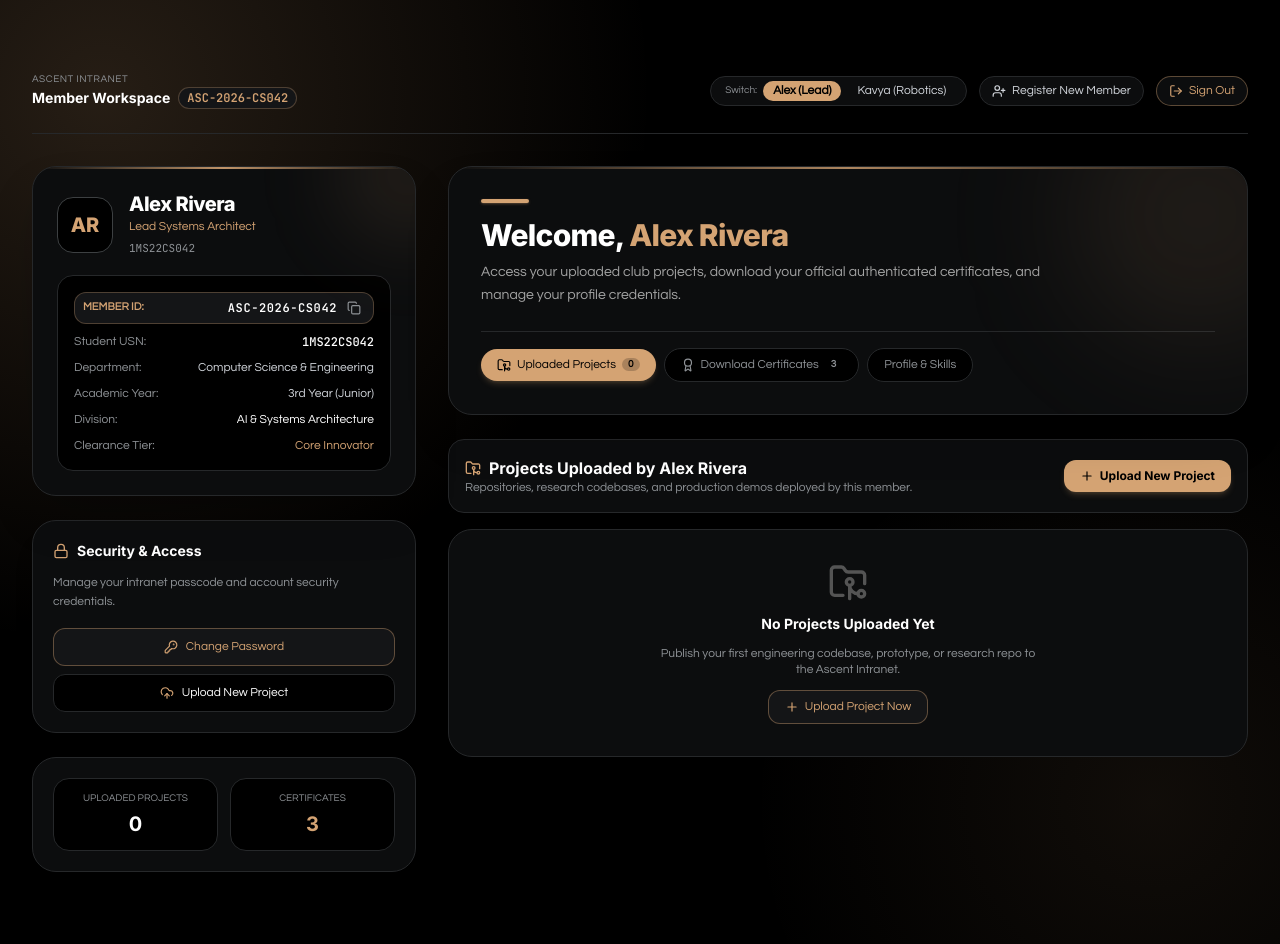
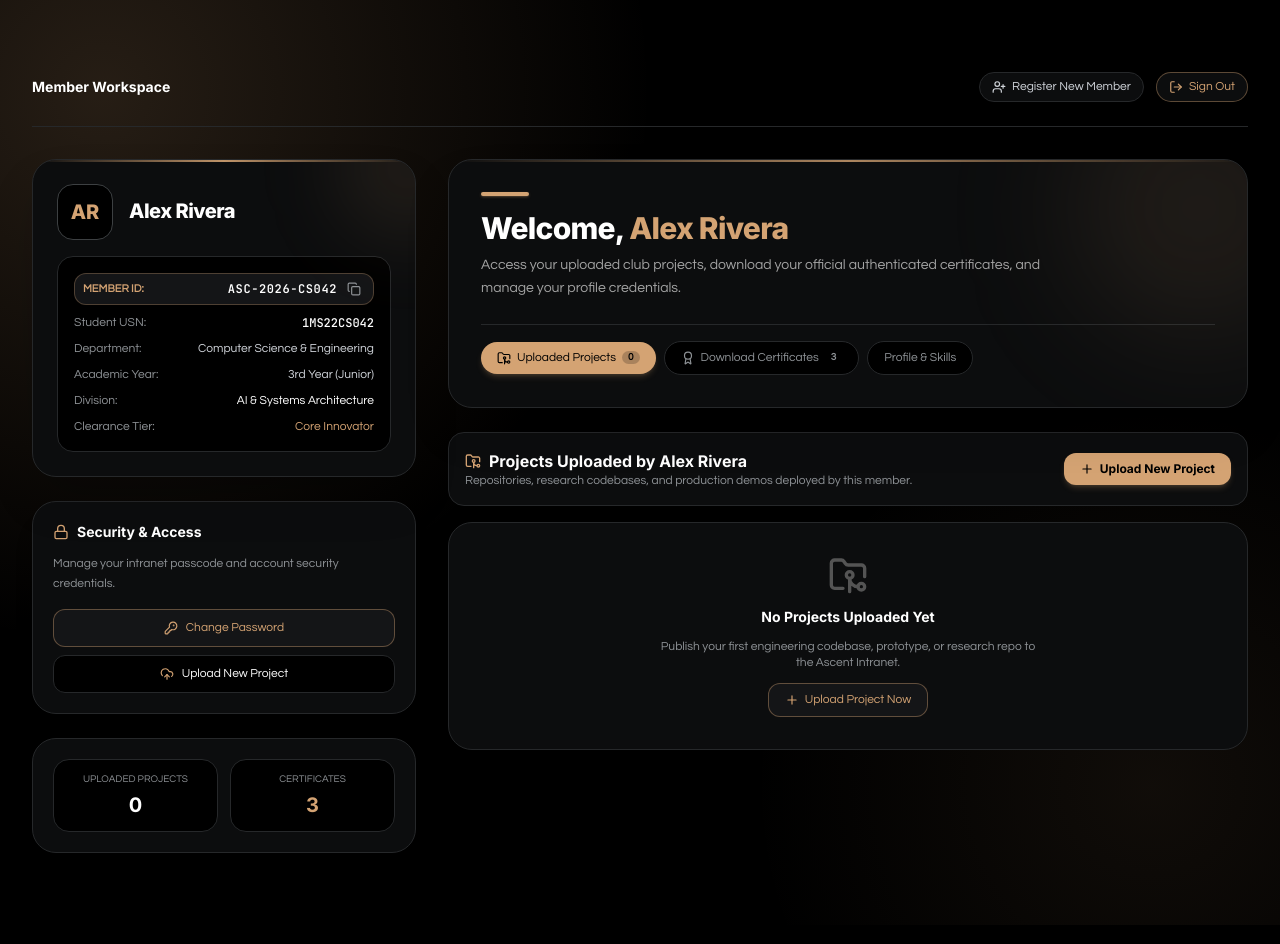
Before and after one commit to harshuverse/member-profile, a React (Vite) app: page / in a window 1280 px wide. Both pictures are taken after a click on the button "Login". Built offline with nearby package versions, Linux system fonts and the light colour scheme.

Commit message:
refactor: clean up UI components and project data
Remove redundant project mock data, simplify authentication and registration headers, and strip excessive workspace navigation controls to streamline the UI.

```diff
--- a/src/components/LoginPage.tsx
+++ b/src/components/LoginPage.tsx
@@ -47,9 +47,6 @@ export function LoginPage({ onLoginClick, onNavigateToRegistration }: LoginPageP
               <h2 className="font-heading text-2xl sm:text-3xl font-extrabold text-white tracking-tight">
                 Member Login
               </h2>
-              <p className="font-subheading text-xs sm:text-sm text-[#8E9296] mt-1.5 leading-relaxed">
-                Fueling ideas, shaping futures. Enter your credentials to access Ascent projects, division workspaces, and exclusive resources.
-              </p>
             </div>
 
             {/* Login Form */}
--- a/src/components/MemberPortal.tsx
+++ b/src/components/MemberPortal.tsx
@@ -319,45 +319,13 @@ export function MemberPortal({
       {/* Top Controls Bar */}
       <div className="flex flex-col sm:flex-row items-stretch sm:items-center justify-between gap-4 pb-6 mb-8 border-b border-[#26282A]">
         <div>
-          <span className="text-[10px] font-subheading text-[#8E9296] uppercase tracking-wider block">
-            Ascent Intranet
-          </span>
-          <h2 className="text-sm font-heading font-bold text-white flex items-center gap-2">
-            <span>Member Workspace</span>
-            <span className="text-xs px-2 py-0.5 rounded-full bg-[#141517] text-[#D4A373] border border-[#D4A373]/30 font-mono-tech">
-              {activeProfile.id}
-            </span>
+          <h2 className="text-sm font-heading font-bold text-white">
+            Member Workspace
           </h2>
         </div>
 
-        {/* Member Switcher & Global Navigation */}
+        {/* Global Navigation */}
         <div className="flex flex-wrap items-center justify-end gap-2 sm:gap-3">
-          <div className="flex items-center gap-1.5 px-2.5 py-1 bg-[#0C0D0E] border border-[#26282A] rounded-full">
-            <span className="text-[10px] font-subheading text-[#8E9296] pl-1">Switch:</span>
-            <button
-              type="button"
-              onClick={() => setActiveProfile(SAMPLE_MEMBERS['1MS22CS042'])}
-              className={`text-xs px-2.5 py-0.5 rounded-full font-subheading transition-all ${
-                activeProfile.usn === '1MS22CS042'
-                  ? 'bg-[#D4A373] text-[#000000] font-bold'
-                  : 'text-[#D1D5DB] hover:text-white'
-              }`}
-            >
-              Alex (Lead)
-            </button>
-            <button
-              type="button"
-              onClick={() => setActiveProfile(SAMPLE_MEMBERS['1MS23AI018'])}
-              className={`text-xs px-2.5 py-0.5 rounded-full font-subheading transition-all ${
-                activeProfile.usn === '1MS23AI018'
-                  ? 'bg-[#D4A373] text-[#000000] font-bold'
-                  : 'text-[#D1D5DB] hover:text-white'
-              }`}
-            >
-              Kavya (Robotics)
-            </button>
-          </div>
-
           <button
             type="button"
             onClick={onNavigateToRegistration}
@@ -404,12 +372,6 @@ export function MemberPortal({
                   <h2 className="font-heading text-xl font-extrabold text-white tracking-tight leading-snug">
                     {activeProfile.name}
                   </h2>
-                  <p className="font-subheading text-xs text-[#D4A373] font-medium">
-                    {activeProfile.role}
-                  </p>
-                  <span className="text-[11px] font-mono-tech text-[#8E9296]">
-                    {activeProfile.usn}
-                  </span>
                 </div>
               </div>
 
--- a/src/components/RegistrationPage.tsx
+++ b/src/components/RegistrationPage.tsx
@@ -189,16 +189,10 @@ export function RegistrationPage({ onBackToLogin, onGoToPortal }: RegistrationPa
           {/* Accent horizontal bar */}
           <div className="w-12 h-1 bg-[#D4A373] rounded-full mb-4 shadow-sm shadow-[#D4A373]/30" />
 
-          {/* Heading in Inter font with two-tone styling */}
+          {/* Heading */}
           <h1 className="font-heading text-2xl sm:text-3xl lg:text-4xl font-extrabold text-white tracking-tight">
-            Member Registration <span className="text-[#D4A373]">& Profile</span>
+            Registration
           </h1>
-
-          {/* Subheading in Century Gothic */}
-          <p className="font-subheading text-[#A3A3A3] text-sm sm:text-base mt-2 max-w-2xl leading-relaxed">
-            Fueling ideas, shaping futures. Complete your member profile below to join Ascent’s
-            engineering divisions, technical labs, workshops, and competitive hackathon teams.
-          </p>
         </div>
 
         {/* Success Modal / Banner */}
--- a/src/types.ts
+++ b/src/types.ts
@@ -228,31 +228,7 @@ export const SAMPLE_MEMBERS: Record<string, MemberProfile> = {
         repoStatus: 'Private Org',
       },
     ],
-    uploadedProjects: [
-      {
-        id: 'up-k1',
-        title: 'LiDAR Point Cloud Odometry',
-        description: 'Real-time 3D semantic segmentation and trajectory computation on embedded Jetson platforms.',
-        techStack: ['ROS2', 'C++', 'CUDA', 'Point Cloud Library'],
-        githubUrl: 'https://github.com/ascent-club/lidar-odometry',
-        demoUrl: 'https://rover-telemetry.ascent.internal',
-        category: 'Robotics & Vision',
-        uploadedAt: 'September 01, 2026',
-        status: 'Featured',
-        version: 'v2.0.1',
-      },
-      {
-        id: 'up-k2',
-        title: 'Edge-YOLO Quadrotor Tracker',
-        description: 'Sub-5ms object tracker executing on TensorRT edge devices for autonomous UAV target following.',
-        techStack: ['PyTorch', 'TensorRT', 'OpenCV', 'Python'],
-        githubUrl: 'https://github.com/ascent-club/edge-yolo-tracker',
-        category: 'Computer Vision',
-        uploadedAt: 'July 19, 2026',
-        status: 'Approved',
-        version: 'v1.1.0',
-      },
-    ],
+    uploadedProjects: [],
     certificates: [
       {
         id: 'cert-k1',
```
Also changed, not shown: 1 other file (tests, documents, lock files or other folders).
